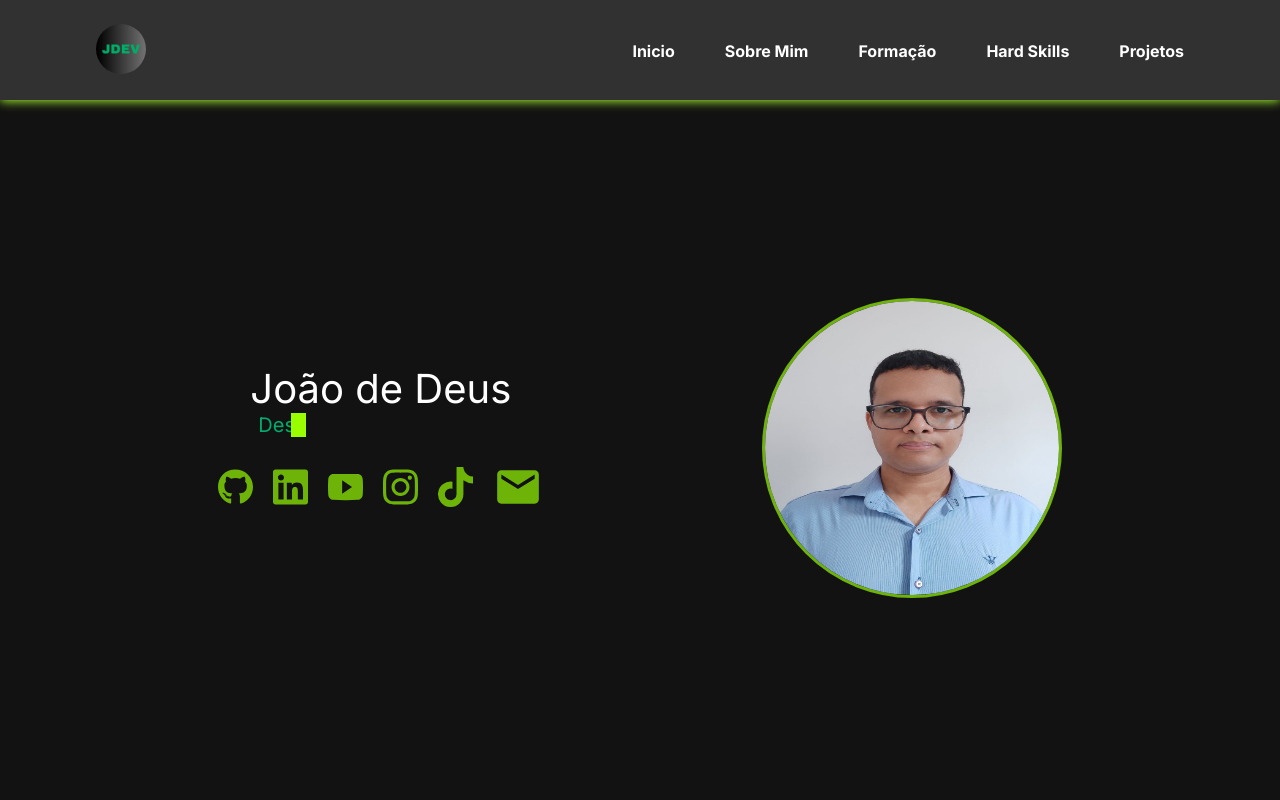
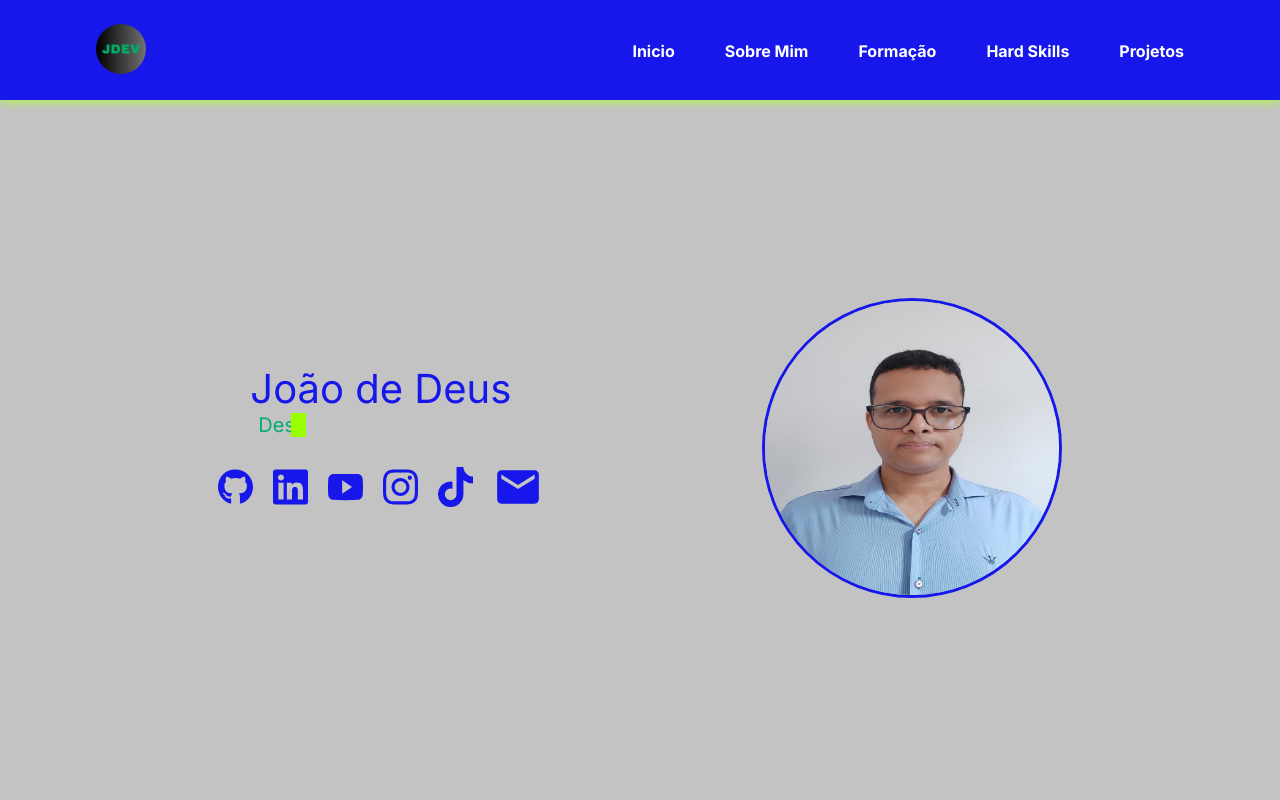
Before and after one commit to joaodedeusrsfilho/meu-portfolio, a React (Vite) app: page / in a window 1280 px wide. Shown: the top 800 px of the page. Built offline with nearby package versions, Linux system fonts and the light colour scheme.

Commit message:
add file

```diff
--- a/src/Componentes/VariaveisCss/variaveisCss.css
+++ b/src/Componentes/VariaveisCss/variaveisCss.css
@@ -6,22 +6,22 @@
     --tamanhoDoTextoParagrafo: 20px;
 
     --corDoFundoDoMenu: #313131;
-    --corDoFundoDoHeader: #313131;
-    --corDoFundoDoFooter:  rgb(41, 66, 3);
-    --corDeFundoDoSection1: #121212;
-    --corDeFundoSobreMim: #121212;
-    --corDeFundoFormacao: #121212;
-    --corDeFundoHardSkills: #121212;
-    --corDeFundoProjetos: #121212;
+    --corDoFundoDoHeader: #1717ec;
+    --corDoFundoDoFooter: #1717ec;
+    --corDeFundoDoSection1: #c3c3c3;
+    --corDeFundoSobreMim: #c3c3c3;
+    --corDeFundoFormacao: #c3c3c3;
+    --corDeFundoHardSkills: #c3c3c3;
+    --corDeFundoProjetos: #c3c3c3;
 
     --corDaFonteDoHeader: #fff;
-    --corDaFonteDoTitulo: #fff;
-    --corDaFonteDoParagrafo: #fff;
+    --corDaFonteDoTitulo: #1717ec;
+    --corDaFonteDoParagrafo: #000000;
     --corDaFonteFooter: #fff;
 
-    --corDaBordaDaImagem: rgb(110, 179, 8);
+    --corDaBordaDaImagem: #1717ec;
 
-    --corDoIcone: rgb(110, 179, 8);
+    --corDoIcone: #1717ec;
 
 
 
```
